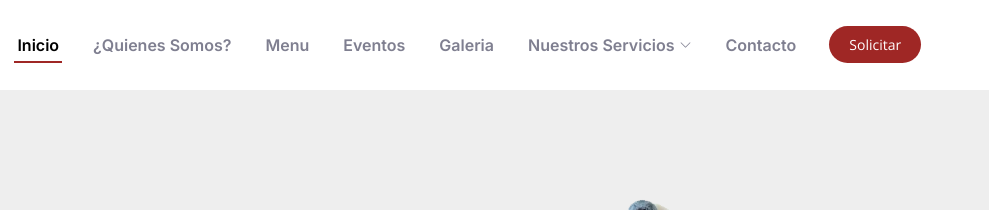
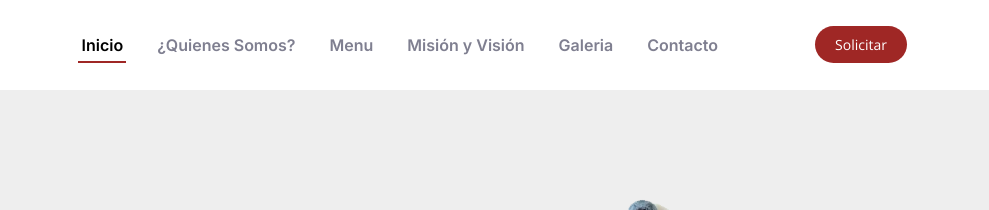
Before and after one commit to Olvera5000/creepyroll, a plain HTML site: page index.html in a window 1280 px wide. Shown: the top 210 px of the page, 291-1280 px from the left. Drawn offline with nearby package versions, Linux system fonts and the light colour scheme.

Commit message:
UPD-Menu

```diff
--- a/index.html
+++ b/index.html
@@ -54,10 +54,10 @@
           <li><a href="#hero">Inicio</a></li>
           <li><a href="#about">¿Quienes Somos?</a></li>
           <li><a href="#menu">Menu</a></li>
-          <li><a href="#events">Eventos</a></li>
+          <li><a href="#events">Misión y Visión</a></li>
           <!--<li><a href="#chefs">Nuestros Chefs</a></li>-->
           <li><a href="#gallery">Galeria</a></li>
-          <li class="dropdown"><a href="#"><span>Nuestros Servicios</span> <i class="bi bi-chevron-down dropdown-indicator"></i></a>
+          <!--<li class="dropdown"><a href="#"><span>Nuestros Servicios</span> <i class="bi bi-chevron-down dropdown-indicator"></i></a>
             <ul>
               <li><a href="#">Reserva de mesas</a></li>
               <li class="dropdown"><a href="#"><span>Entretenimiento en vivo</span> <i class="bi bi-chevron-down dropdown-indicator"></i></a>
@@ -72,7 +72,7 @@
               <li><a href="#">Servicio de bar</a></li>
               <li><a href="#">Programa de fidelización</a></li>
             </ul>
-          </li>
+          </li>-->
           <li><a href="#contact">Contacto</a></li>
         </ul>
       </nav><!-- .navbar -->
```
